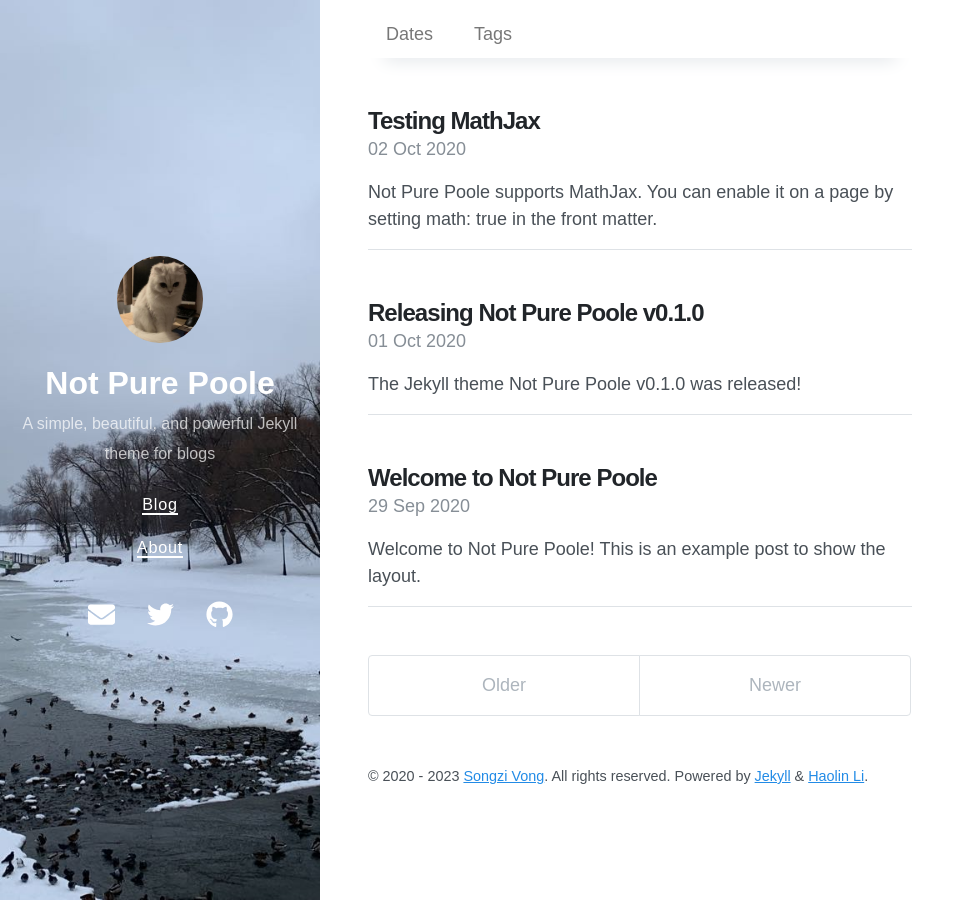
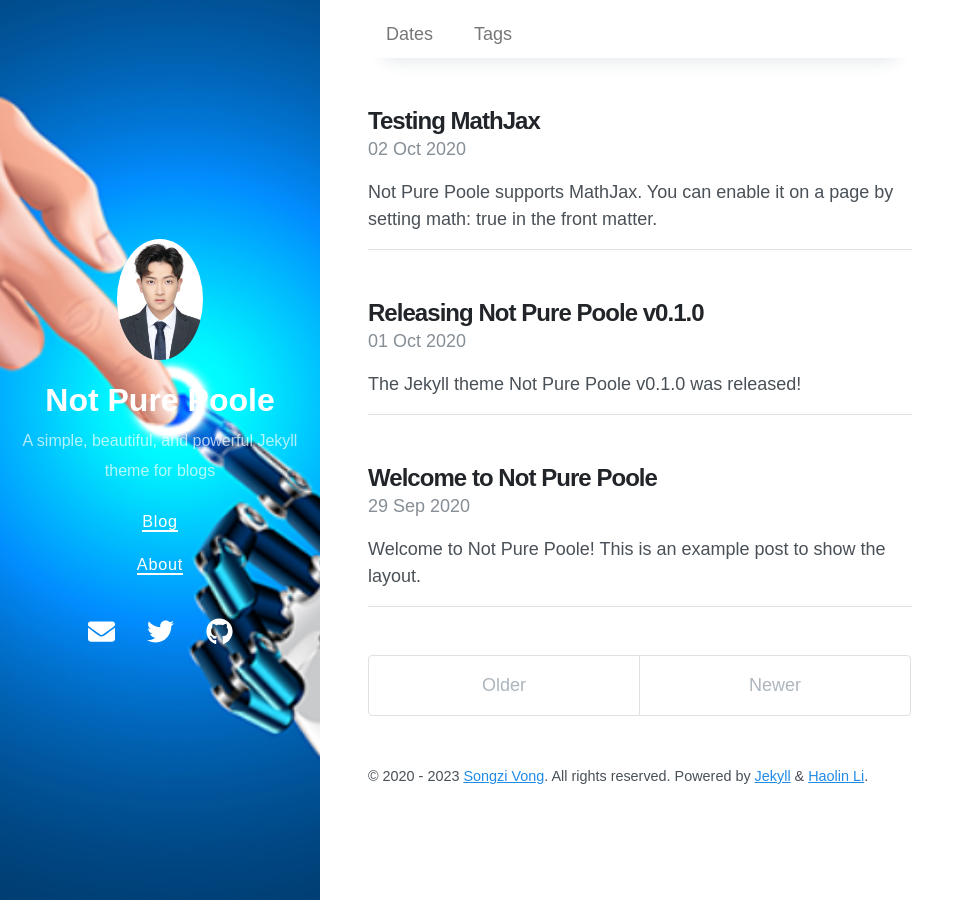
Before and after one commit to lhl08/lhl08.github.io, a Jekyll site: the page built from index.html, in a window 1280 px wide. Shown: the whole page, without its empty margins (0-975 px from the left). Built offline with Jekyll 4.4.1, drawn with Linux system fonts in a browser that asks for light colours; nearby versions of some CDN libraries; the list of posts is cut into pages by our own code.

Commit message:
change the pictures

```diff
--- a/_config.yml
+++ b/_config.yml
@@ -2,10 +2,10 @@
 title: Not Pure Poole
 description: A simple, beautiful, and powerful Jekyll theme for blogs
 url: https://vszhub.github.io
-avatar: /avatar.jpeg
+avatar: /lhl.jpeg
 paginate: 5
 permalink: pretty
-cover_image: /bg.jpeg
+cover_image: /bg.png
 
 # Gems
 plugins:
```
Also changed, not shown: bg.png (added), lhl.jpeg (added).
